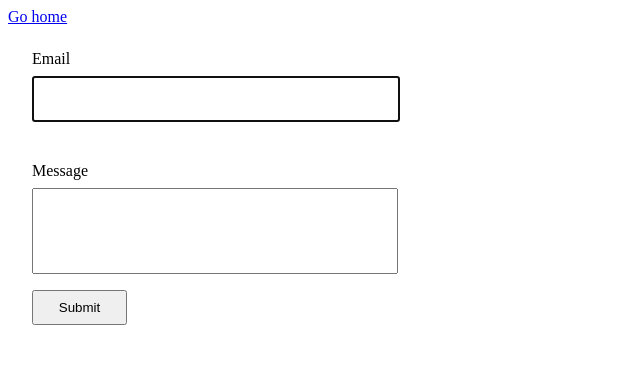
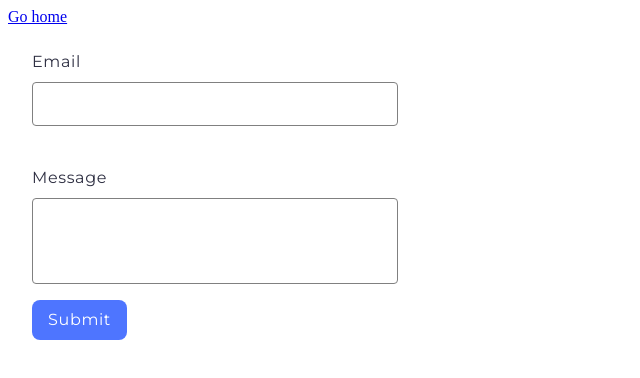
Before and after one commit to Guard84/goit-js-hw-09, a website built with Vite: page src/02-form.html in a window 1280 px wide. Shown: the whole page, without its empty margins (0-640 px from the left). Built offline with nearby package versions, Linux system fonts and the light colour scheme.

Commit message:
second commit

```diff
--- a/src/02-form.html
+++ b/src/02-form.html
@@ -6,6 +6,12 @@
     <meta name="viewport" content="width=device-width, initial-scale=1.0" />
     <title>Form</title>
     <link rel="stylesheet" href="./css/form.css">
+    <link rel="preconnect" href="https://fonts.googleapis.com" />
+    <link rel="preconnect" href="https://fonts.gstatic.com" crossorigin />
+    <link
+      href="https://fonts.googleapis.com/css2?family=Montserrat&display=swap"
+      rel="stylesheet"
+    />
   </head>
   <body>
     <a href="./index.html">Go home</a>
--- a/src/css/form.css
+++ b/src/css/form.css
@@ -1,11 +1,30 @@
 .feedback-form {
   padding: 24px;
+  font-family: 'Montserrat', sans-serif;
+  font-size: 16px;
+  font-style: normal;
+  font-weight: 400;
+  line-height: 1.5;
+  letter-spacing: 0.04em;
+  color: #2e2f42;
 }
 
 .feedback-form input {
   margin-bottom: 40px;
   width: 360px;
   height: 40px;
+  font-family: 'Montserrat', sans-serif;
+  color: #2e2f42;
+  border-radius: 4px;
+  border: 1px solid #808080;
+  outline: transparent;
+}
+
+.feedback-form input:hover {
+  border: 1px solid #000;
+}
+.feedback-form input:active {
+  border: 1px solid #808080;
 }
 
 .feedback-form textarea {
@@ -13,6 +32,15 @@
   width: 360px;
   height: 80px;
   resize: none;
+  font-family: 'Montserrat', sans-serif;
+  color: #2e2f42;
+  border-radius: 4px;
+  border: 1px solid #808080;
+  outline: transparent;
+}
+
+.feedback-form textarea:hover {
+  border: 1px solid #000;
 }
 
 .feedback-form label {
@@ -28,6 +56,20 @@
   justify-content: center;
   align-items: center;
   gap: 10px;
+  border-radius: 8px;
+  background: #4e75ff;
+  color: #fff;
+  border: none;
   width: 95px;
   margin-top: 16px;
+  font-size: 16px;
+  font-family: 'Montserrat', sans-serif;
+  font-style: normal;
+  font-weight: 500;
+  line-height: 1.5;
+  letter-spacing: 0.04em;
 }
+
+.feedback-form button:hover {
+  background: #6c8cff;
+}
--- a/src/js/01-gallery.js
+++ b/src/js/01-gallery.js
@@ -80,3 +80,8 @@ gallery.innerHTML = markup;
 
 import SimpleLightbox from "simplelightbox";
 import "simplelightbox/dist/simple-lightbox.min.css";
+
+new SimpleLightbox('.gallery a', {
+  captionsData: 'alt',
+  captionDelay: 250,
+});
--- a/src/js/02-form.js
+++ b/src/js/02-form.js
@@ -23,4 +23,4 @@ const loadedPage = localStorage.getItem(storageKey);
     const { email, message } = JSON.parse(loadedPage);
       form.email.value = email;
       form.message.value = message;
-      }
+};
```
Also changed, not shown: src/01-gallery.html (+7 -1 lines).
